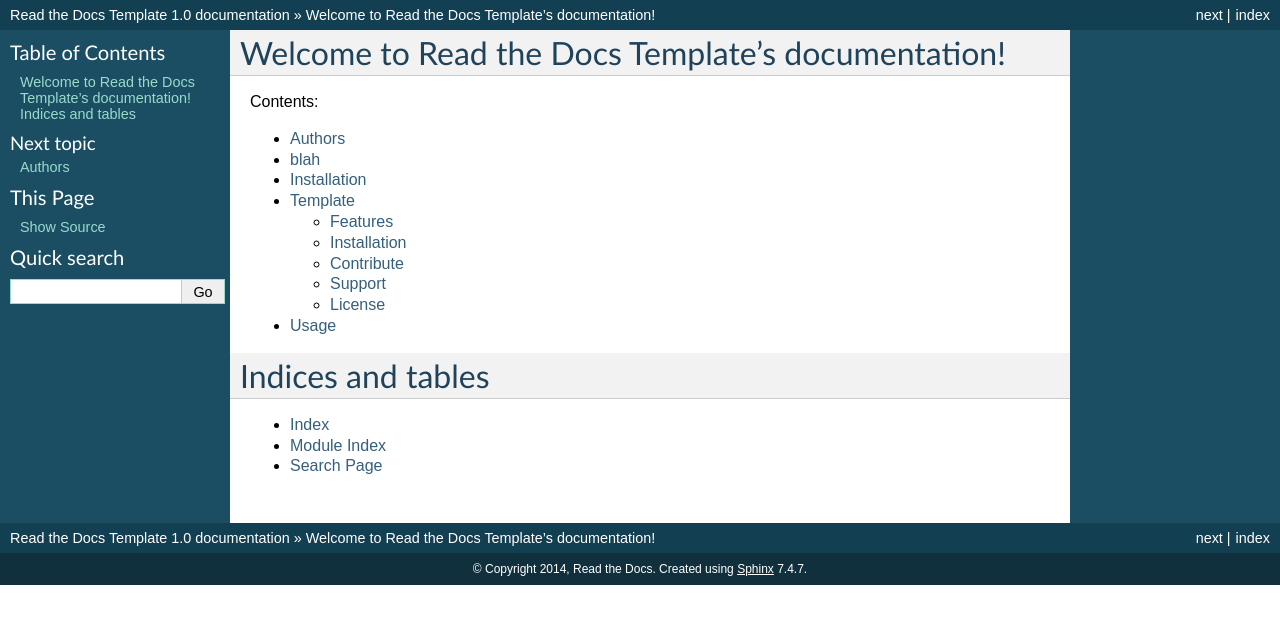
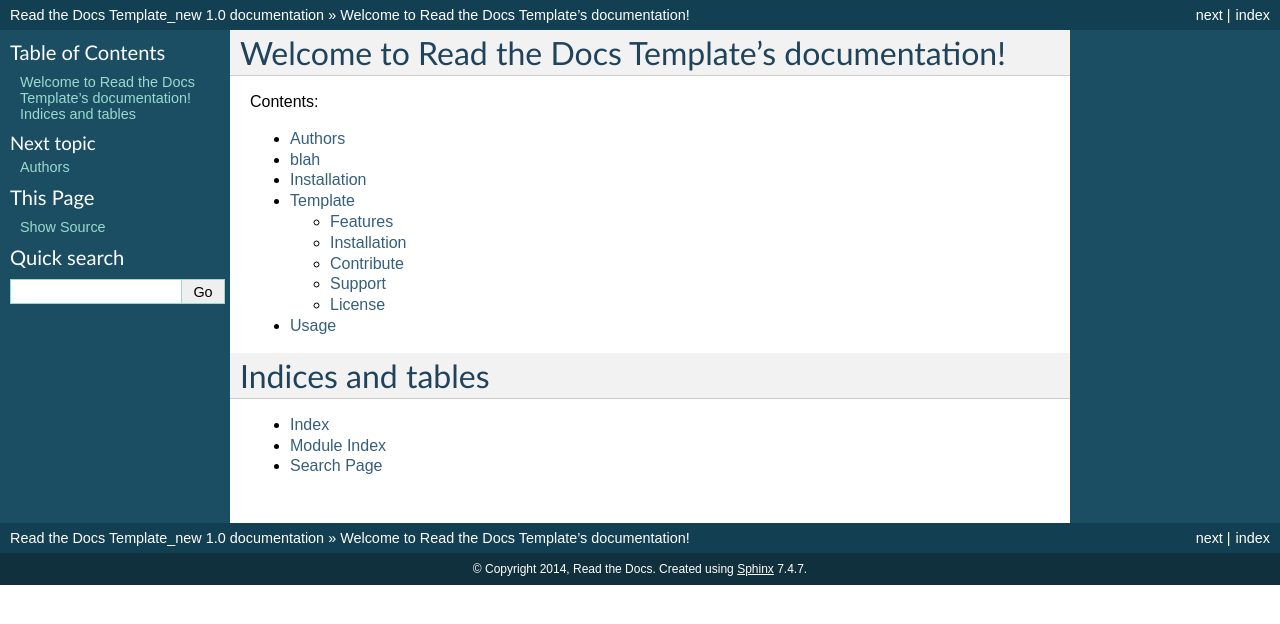
Before and after one commit to lintorre/GetTheDocs, a Sphinx documentation site: the page built from docs/index.rst, in a window 1280 px wide. Shown: the top 624 px of the page. Built offline with Sphinx 7.4.7, drawn with Linux system fonts in a browser that asks for light colours.

Commit message:
Update conf.py

```diff
--- a/docs/conf.py
+++ b/docs/conf.py
@@ -43,7 +43,7 @@
 master_doc = 'index'
 
 # General information about the project.
-project = u'Read the Docs Template'
+project = u'Read the Docs Template_new'
 copyright = u'2014, Read the Docs'
 
 # The version info for the project you're documenting, acts as replacement for
```
